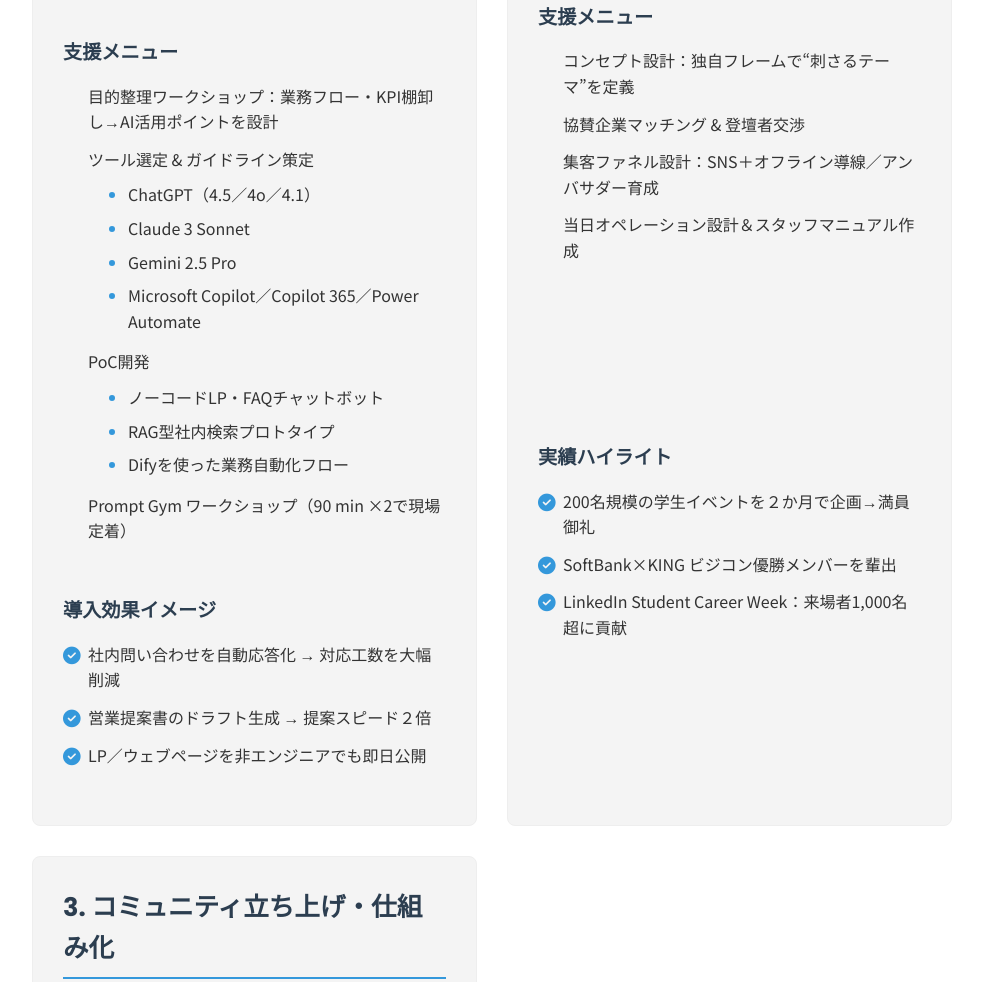
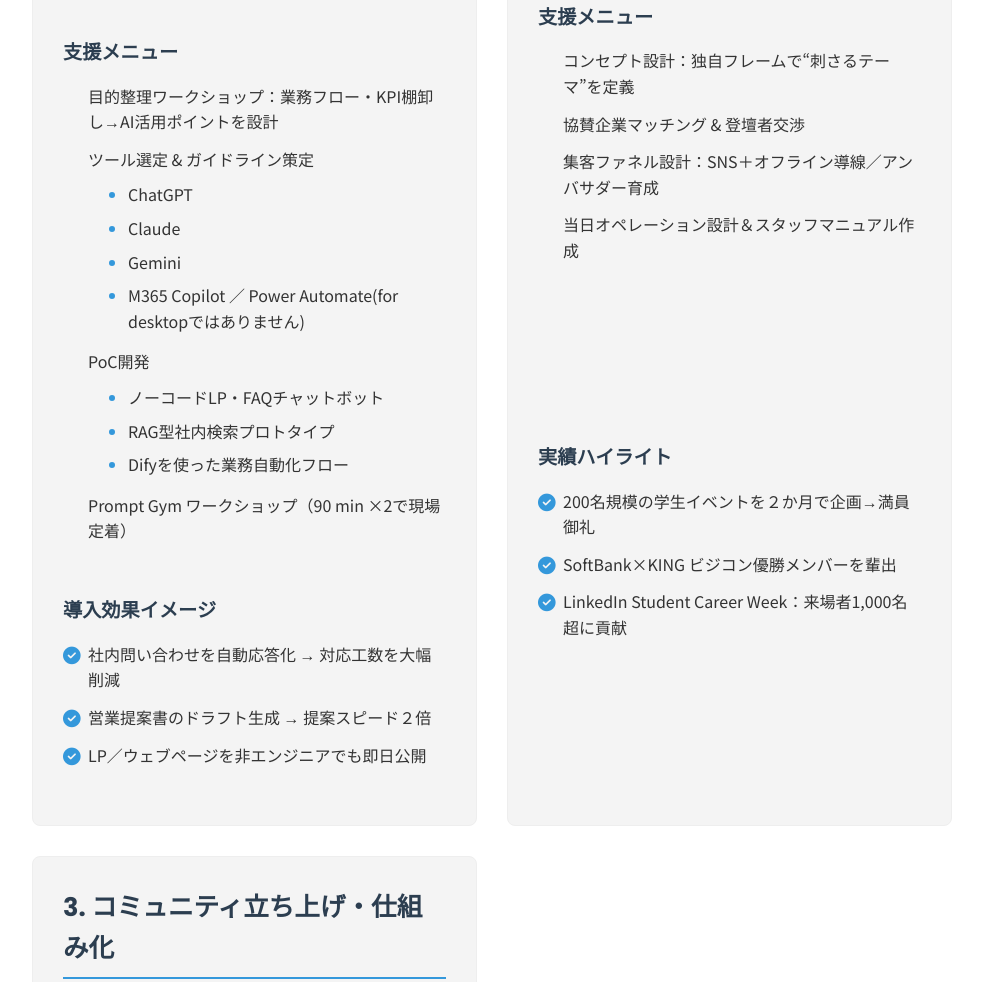
Before and after one commit to kzkzkn/goto_kizuku, a plain HTML site: page index.html in a window 1280 px wide. Shown: the part 2040-3022 px from the top of the page, without its empty margins (148-1131 px from the left). Drawn offline with Linux system fonts and the light colour scheme.

Commit message:
Update index.html

```diff
--- a/index.html
+++ b/index.html
@@ -113,10 +113,10 @@
                            <li>目的整理ワークショップ：業務フロー・KPI棚卸し→AI活用ポイントを設計</li>
                            <li>ツール選定 & ガイドライン策定
                                <ul class="sub-list tool-list">
-                                   <li>ChatGPT（4.5／4o／4.1）</li>
-                                   <li>Claude 3 Sonnet</li>
-                                   <li>Gemini 2.5 Pro</li>
-                                   <li>Microsoft Copilot／Copilot 365／Power Automate</li>
+                                   <li>ChatGPT</li>
+                                   <li>Claude</li>
+                                   <li>Gemini</li>
+                                   <li>M365 Copilot ／ Power Automate(for desktopではありません)</li>
                                </ul>
                            </li>
                            <li>PoC開発
```
